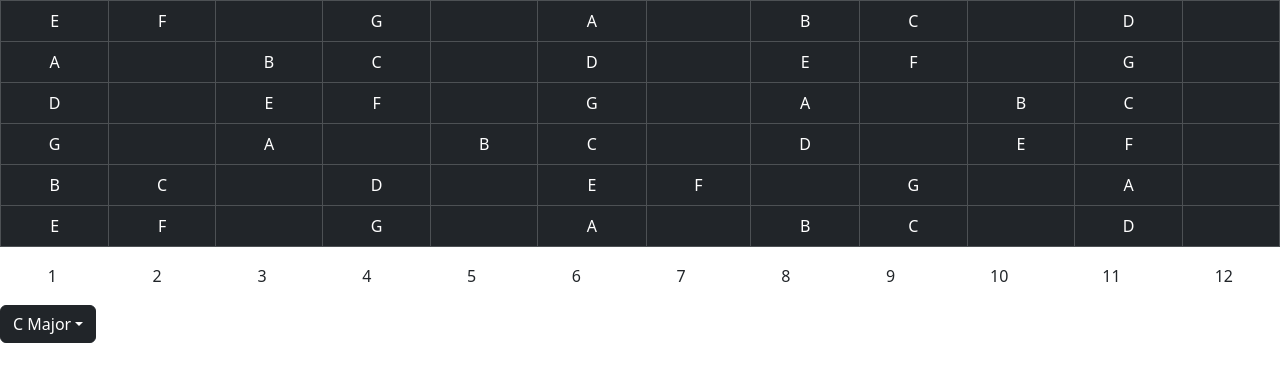
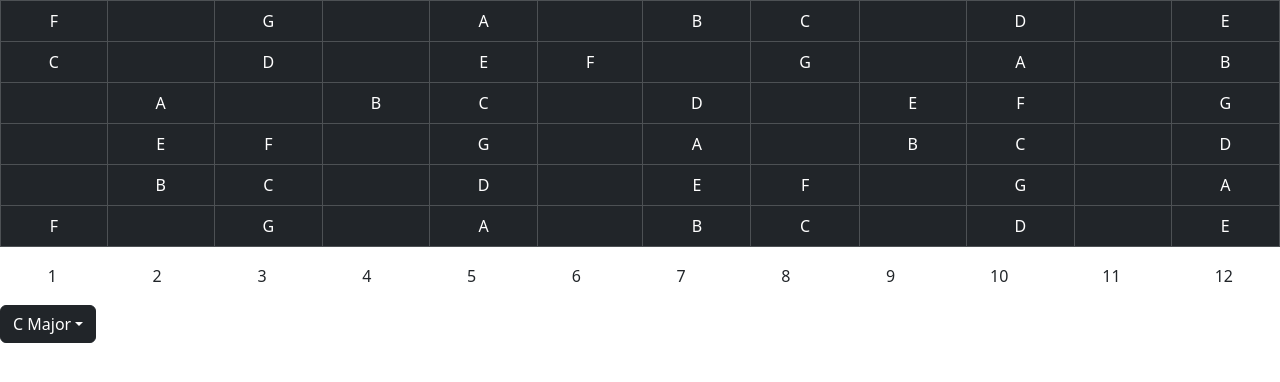
Before and after one commit to DanielSollis/Scales, a React (Vite) app: page / in a window 1280 px wide. Shown: the top 382 px of the page. Built offline with nearby package versions, Linux system fonts and the light colour scheme.

Commit message:
fretboard working

```diff
--- a/src/components/FretBoard.tsx
+++ b/src/components/FretBoard.tsx
@@ -15,7 +15,9 @@ const noteMapping = new Map<string, string>([
   ["D#", "E"],
 ]);
 
-function guitarString(startingNote: string, stringLength: number): string[] {
+function guitarString(string: string, stringLength: number): string[] {
+  const startingNote = noteMapping.get(string);
+  if (startingNote) {
     let res: string[] = [startingNote];
 
     for (let i = 0; i < stringLength - 1; i++) {
@@ -25,17 +27,19 @@ function guitarString(startingNote: string, stringLength: number): string[] {
         res.push(nextNote);
       }
     }
-
+    return res;
+  }
+  let res: string[] = [];
   return res;
 }
 
-const strings = ["E", "A", "D", "G", "B", "E"];
+const strings = ["E", "A", "D", "G", "B", "E"].reverse();
 const stringLength = 12;
 
 const scales = [
-  new Set(["A", "B", "C", "D", "E", "F", "G"]),
-  new Set(["D", "E", "F", "G", "A", "A#", "C"]),
-  new Set(["E", "F♯", "G", "A", "B", "C", "D"]),
+  new Set(["A", "B", "C", "D", "E", "F", "G"]), // C Major
+  new Set(["D", "E", "F", "G", "A", "A#", "C"]), // D Minor
+  new Set(["E", "F#", "G", "A", "B", "C", "D"]), // E Minor
 ];
 
 interface props {
@@ -52,7 +56,7 @@ const FretBoard = function (props: props) {
               {guitarString(string, stringLength).map(function (note) {
                 return (
                   <td className="text-center" width="1%">
-                    {scales[props.scaleIndex].has(note) ? note : " "}
+                    {scales[props.scaleIndex].has(note) ? note : ""}
                   </td>
                 );
               })}
```
Lines whose indentation alone changed are shown as unchanged.
